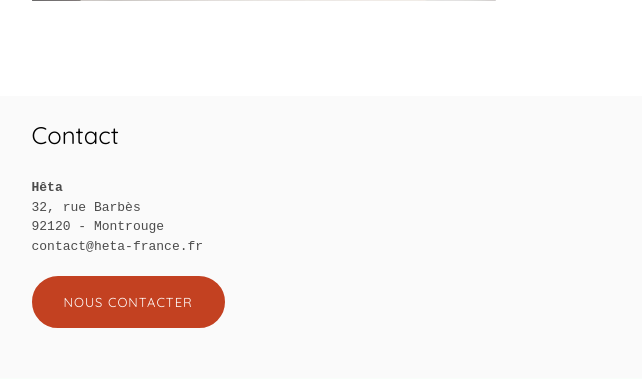
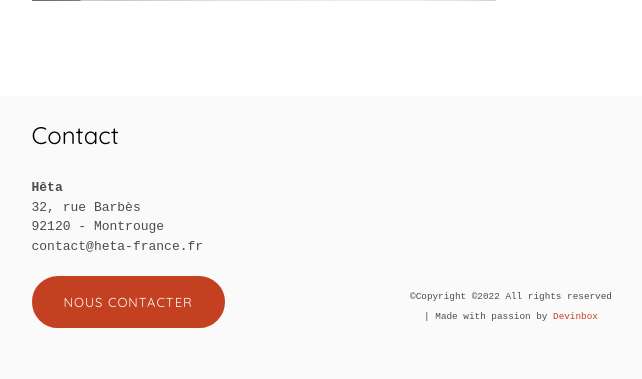
Before and after one commit to tounaf/heta_france, a PHP site: page / in a window 1280 px wide. Shown: the part 1529-1908 px from the top of the page, without its empty margins (257-899 px from the left). Before the commit the page ends 1857 px from the top, so only its background shows below. Run offline with PHP 8.4, Linux system fonts and the light colour scheme; some web fonts are replaced.

Commit message:
v09032022 à 08:18 par Fenitra

```diff
--- a/css/style.css
+++ b/css/style.css
@@ -92,7 +92,7 @@ figure {
   transition: 0.5s; }
   @media screen and (max-width: 1200px) {
     #colorlib-aside {
-      width: 30%; } }
+      width: 100%; } }
   @media screen and (max-width: 768px) {
     #colorlib-aside {
       width: 270px;
--- a/index.html
+++ b/index.html
@@ -71,7 +71,14 @@
 			<span style="">
 				<p style="text-align: center; font-size: 12px;padding-top: 20px; padding-bottom: 20px;"><i>"Votre projet, <br> votre signature"</i><p>
 			</span>
-
+			<div style="font-weight: 400;font-size: 13px;">
+				<ul style="display: block ruby;list-style-type: none;">
+					<li><a href="#" style="color: #c34121;"><i class="icon-facebook2"></i></a></li>
+					<li><a href="#" style="color: #c34121;"><i class="icon-twitter2"></i></a></li>
+					<li><a href="#" style="color: #c34121;"><i class="icon-instagram"></i></a></li>
+					<li><a href="#" style="color: #c34121;"><i class="icon-linkedin2"></i></a></li>
+				</ul>
+			</div>
 
 			<div class="colorlib-footer">
 				<p style="font-size: 11px;">
@@ -79,17 +86,6 @@
 						Bureau d'études assuré dans le cadre de son activité <br>
 					</small>
 				</p>
-				<p style="font-size: 11px;">
-					<small>
-						&copy;Copyright &copy;<script>document.write(new Date().getFullYear());</script> All rights reserved <br> | Made with passion by <a href="https://www.pricing.dev-inbox.com" target="_blank">Devinbox</a>
-					</small>
-				</p>
-				<ul>
-					<li><a href="#" style="color: #c34121;"><i class="icon-facebook2"></i></a></li>
-					<li><a href="#" style="color: #c34121;"><i class="icon-twitter2"></i></a></li>
-					<li><a href="#" style="color: #c34121;"><i class="icon-instagram"></i></a></li>
-					<li><a href="#" style="color: #c34121;"><i class="icon-linkedin2"></i></a></li>
-				</ul>
 			</div>
 
 		</aside>
@@ -213,6 +209,17 @@
 							<button onclick="topFunction()" id="myBtn" title="Go to top"><i class="fa fa-arrow-up"></i></button>
 						</span>
 					</div>
+					<div class="row">
+						<div class="col-md-12">
+							<center>
+								<p style="font-size: 11px;margin-top: -65px;">
+									<small>
+										&copy;Copyright &copy;<script>document.write(new Date().getFullYear());</script> All rights reserved <br> | Made with passion by <a href="https://www.pricing.dev-inbox.com" target="_blank">Devinbox</a>
+									</small>
+								</p>
+							</center>
+						</div>
+					</div>
 				</div>
 			</div>
 
```
